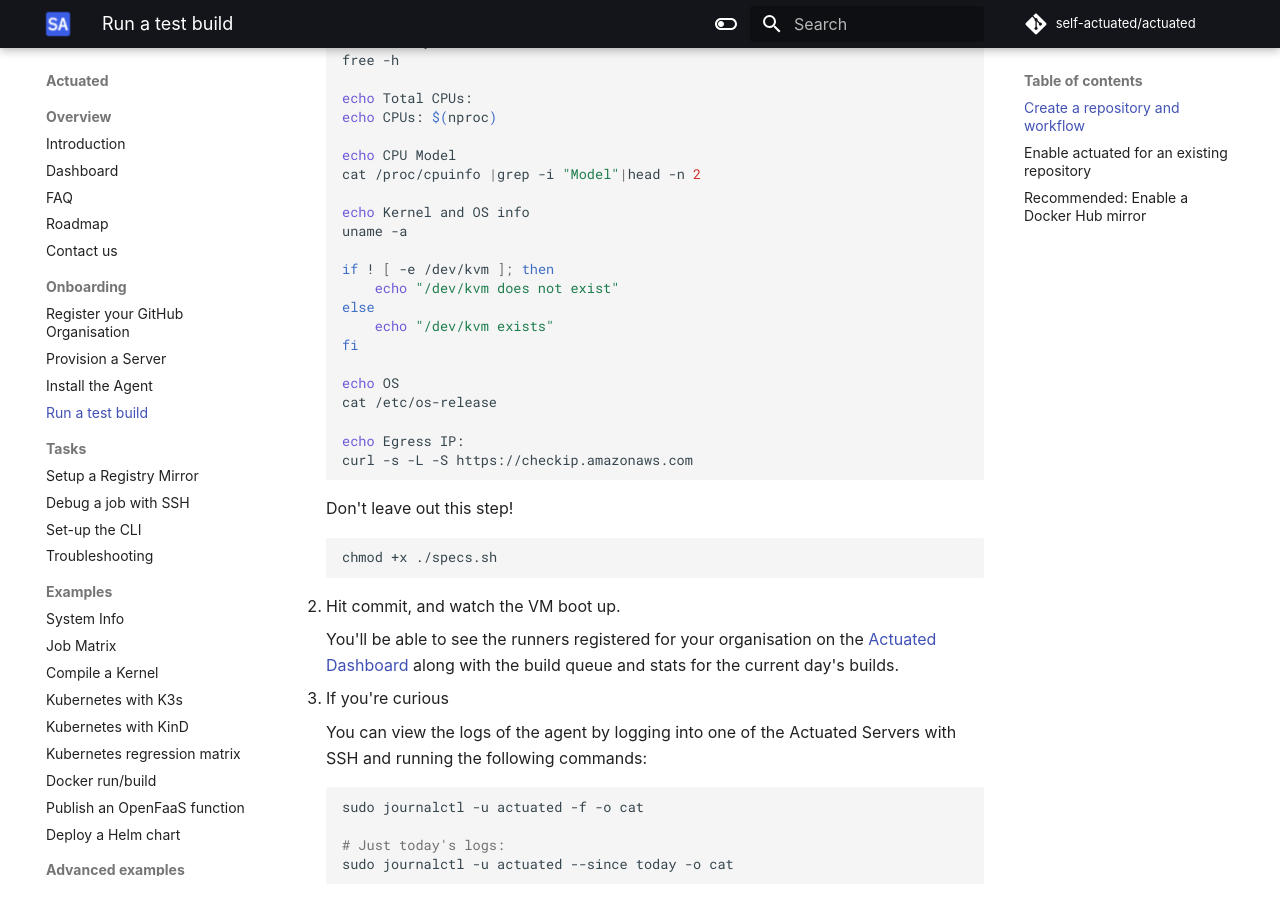
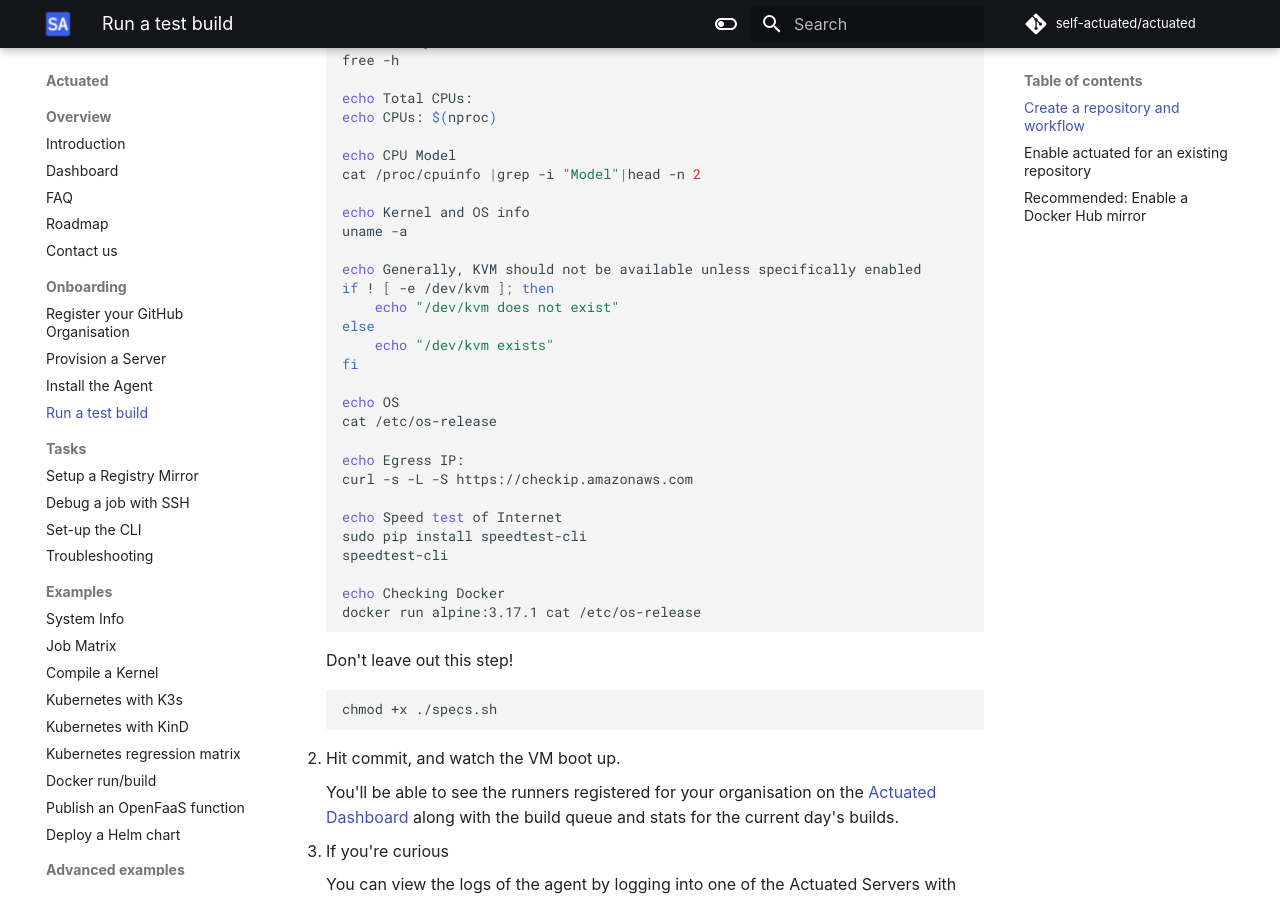
Before and after one commit to welteki/docs.actuated.dev, an MkDocs documentation site: the page built from docs/test-build.md, in a window 1280 px wide and 900 px high, scrolled down 1304 px. Built offline with MkDocs 1.6.1 and Material for MkDocs 9.7.7, drawn with Linux system fonts in a browser that asks for light colours; some web fonts are replaced.

Commit message:
Add extra speed test and docker run test
Signed-off-by: Alex Ellis (OpenFaaS Ltd) <alexellis2@gmail.com>

````diff
--- a/docs/test-build.md
+++ b/docs/test-build.md
@@ -63,6 +63,7 @@ Note that if you're running on an Arm64 machine, instead of `runs-on: actuated`,
     echo Kernel and OS info
     uname -a
 
+    echo Generally, KVM should not be available unless specifically enabled
     if ! [ -e /dev/kvm ]; then
         echo "/dev/kvm does not exist"
     else
@@ -74,6 +75,13 @@ Note that if you're running on an Arm64 machine, instead of `runs-on: actuated`,
 
     echo Egress IP:
     curl -s -L -S https://checkip.amazonaws.com
+
+    echo Speed test of Internet
+    sudo pip install speedtest-cli
+    speedtest-cli
+
+    echo Checking Docker
+    docker run alpine:3.17.1 cat /etc/os-release
     ```
 
     Don't leave out this step!
````
